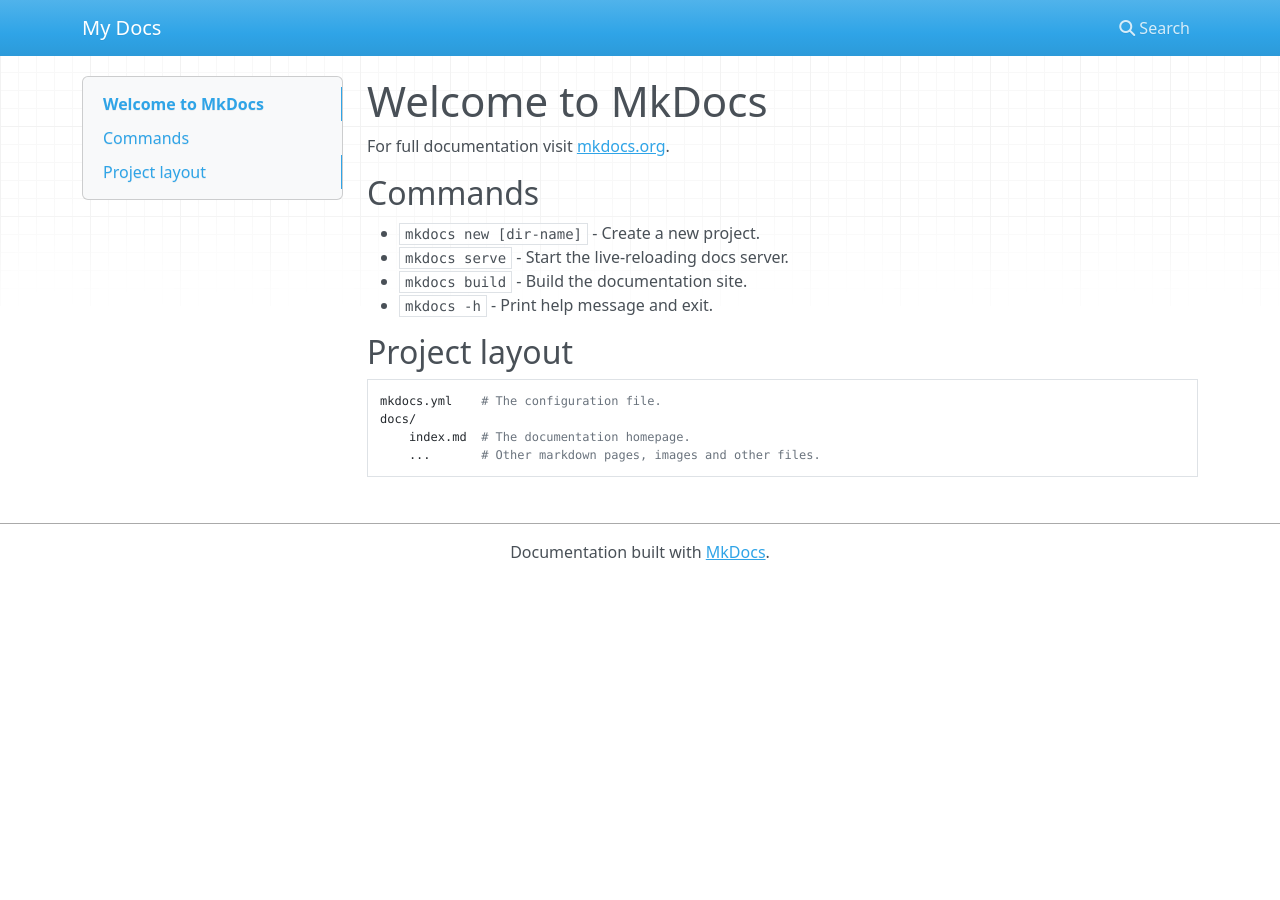
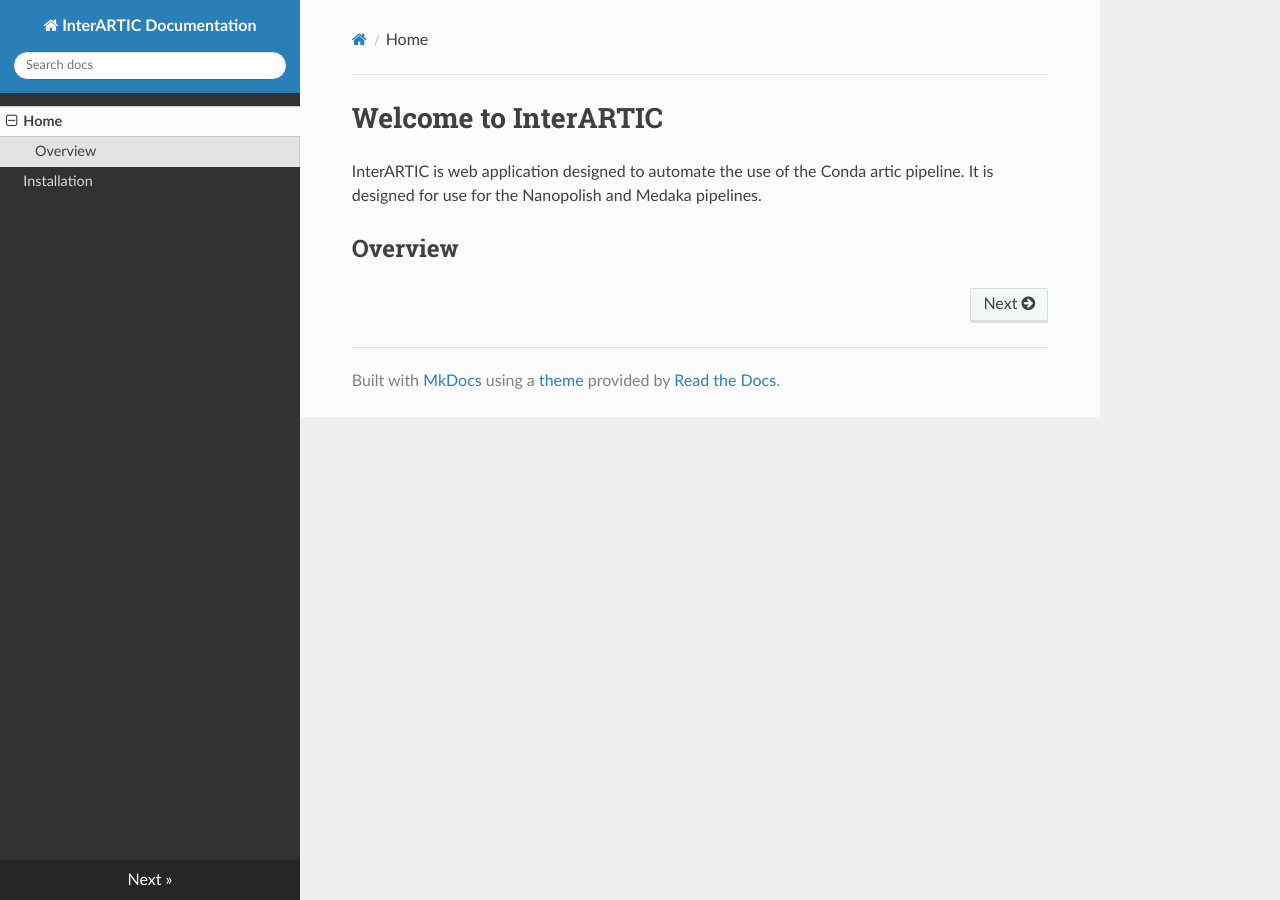
Before and after one commit to Psy-Fer/interARTIC, an MkDocs documentation site: the page built from docs/index.md, in a window 1280 px wide. Built offline with MkDocs 1.6.1, drawn with Linux system fonts in a browser that asks for light colours; nearby versions of some CDN libraries.

Commit message:
added some documentation

```diff
--- a/docs/index.md
+++ b/docs/index.md
@@ -1,17 +1,5 @@
-# Welcome to MkDocs
+# Welcome to InterARTIC
 
-For full documentation visit [mkdocs.org](https://www.mkdocs.org).
+InterARTIC is web application designed to automate the use of the Conda artic pipeline. It is designed for use for the Nanopolish and Medaka pipelines.
 
-## Commands
-
-* `mkdocs new [dir-name]` - Create a new project.
-* `mkdocs serve` - Start the live-reloading docs server.
-* `mkdocs build` - Build the documentation site.
-* `mkdocs -h` - Print help message and exit.
-
-## Project layout
-
-    mkdocs.yml    # The configuration file.
-    docs/
-        index.md  # The documentation homepage.
-        ...       # Other markdown pages, images and other files.
+## Overview
--- a/mkdocs.yml
+++ b/mkdocs.yml
@@ -1 +1,5 @@
-site_name: My Docs
+site_name: InterARTIC Documentation
+theme: readthedocs
+nav:
+    - Home: index.md
+    - Installation: installation.md
```
Also changed, not shown: docs/installation.md (added, +33 -0 lines).
